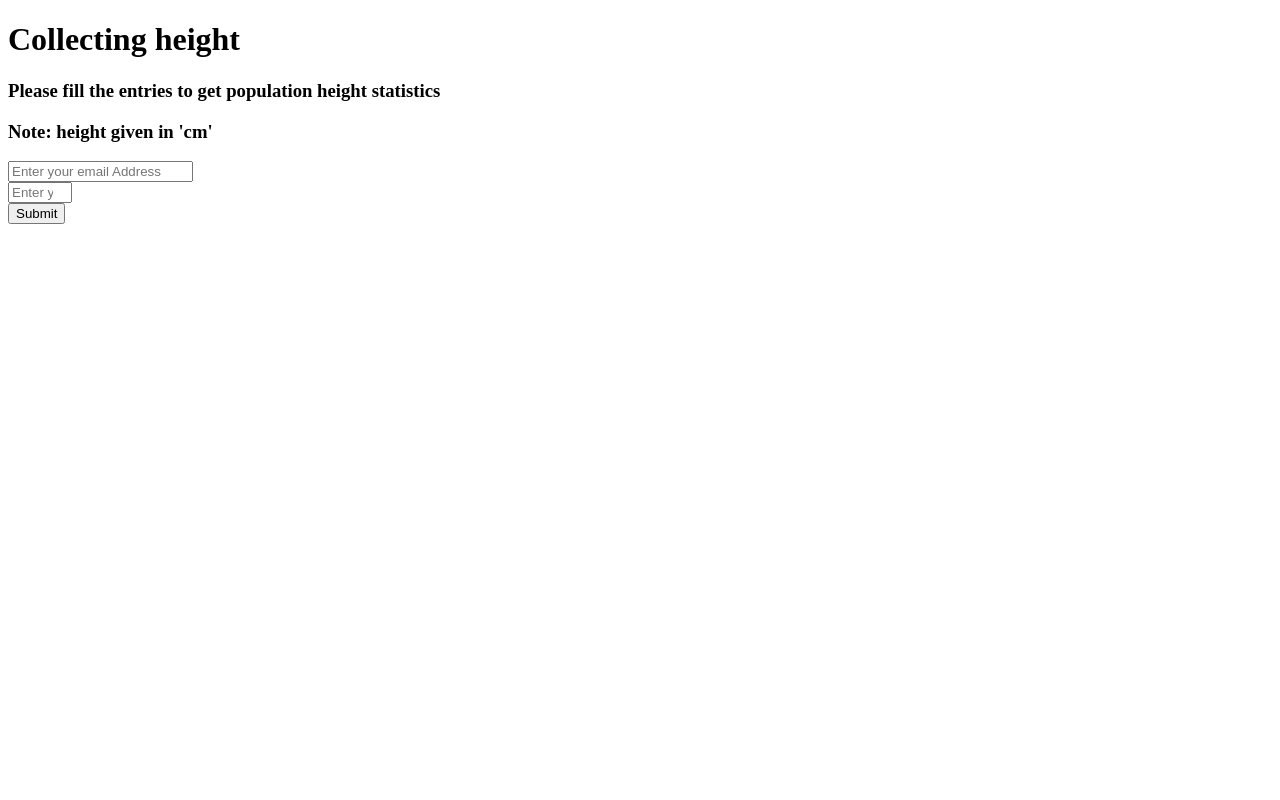
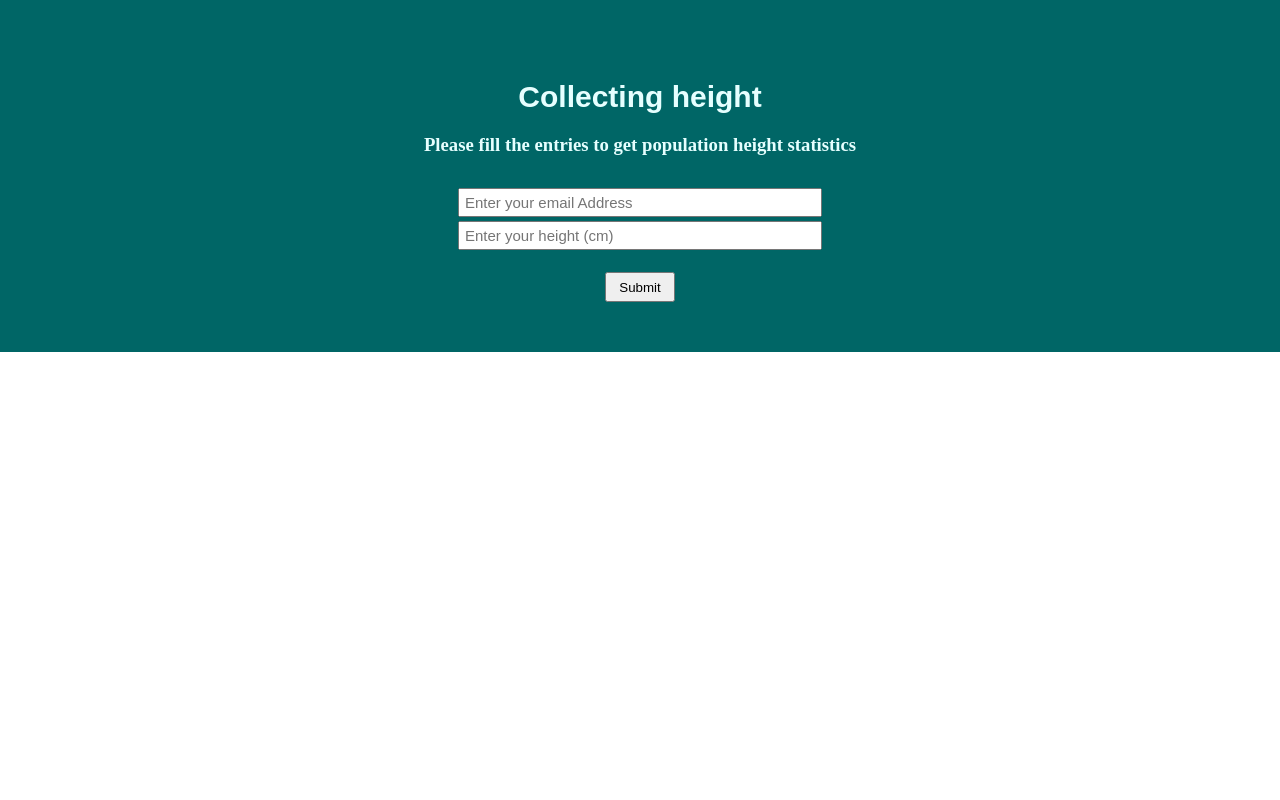
Before and after one commit to JoaoZati/flask-data-colator, a Flask app: template data_colactor/templates/home.html in a window 1280 px wide. Run offline with Flask 2, Linux system fonts and the light colour scheme; the template is opened without the code that fills it, so the values that code supplies are empty.

Commit message:
Making css style

```diff
--- a/data_colactor/static/main.css
+++ b/data_colactor/static/main.css
@@ -0,0 +1,40 @@
+html, body {
+    height: 100%;
+    margin: 0;
+}
+
+.container {
+    margin: 0 auto;
+    width: 100%;
+    height: 100%;
+    background-color: #006666;
+    color: #e6ffff;
+    overflow: hidden;
+    text-align: center;
+}
+
+.container h1 {
+    font-family: Arial, Helvetica, sans-serif;
+    font-size: 30px;
+    color: #e6ffff;
+    margin-top: 80px;
+}
+
+.container form {
+    margin: 30px auto;
+}
+
+.container input {
+    width: 350px;
+    height: 15px;
+    font-size: 15px;
+    margin: 2px;
+    padding: 5px;
+    transition: all 0.2s ease-in-out
+}
+
+.container button {
+    width: 70px;
+    height: 30px;
+    margin: 20px
+}
--- a/data_colactor/templates/base.html
+++ b/data_colactor/templates/base.html
@@ -2,7 +2,7 @@
 <html lang="en">
 <head>
     <meta charset="UTF-8">
-    <link href="../stitic/main.css" rel="stylesheet">
+    <link href="../static/main.css" rel="stylesheet">
     <title>Data colector app</title>
 </head>
 <body>
--- a/data_colactor/templates/home.html
+++ b/data_colactor/templates/home.html
@@ -2,7 +2,6 @@
 {% block body %}
 <h1>Collecting height</h1>
 <h3>Please fill the entries to get population height statistics</h3>
-<h3>Note: height given in 'cm'</h3>
 <form action="success.html">
     <input
             title="Your email will be safe with us"
@@ -12,7 +11,7 @@
             required> <br>
     <input
             title="Your data will be safe with us"
-            placeholder="Enter your height"
+            placeholder="Enter your height (cm)"
             type="number"
             min = "0"
             max = "300"
```
